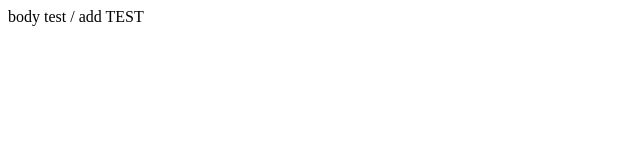
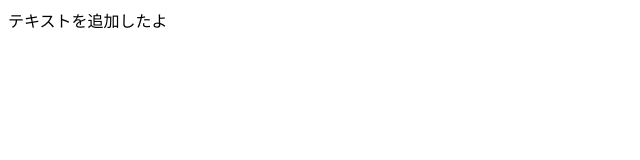
Before and after one commit to Telallc/tera202408, a plain HTML site: page index.html in a window 1280 px wide. Shown: the full height of the page, 0-640 px from the left. Drawn offline with Linux system fonts and the light colour scheme.

Commit message:
テキストを追加

```diff
--- a/index.html
+++ b/index.html
@@ -8,7 +8,7 @@
 </head>
 
 <body>
-    body test / add TEST
+テキストを追加したよ
 </body>
 
 </html>
```
